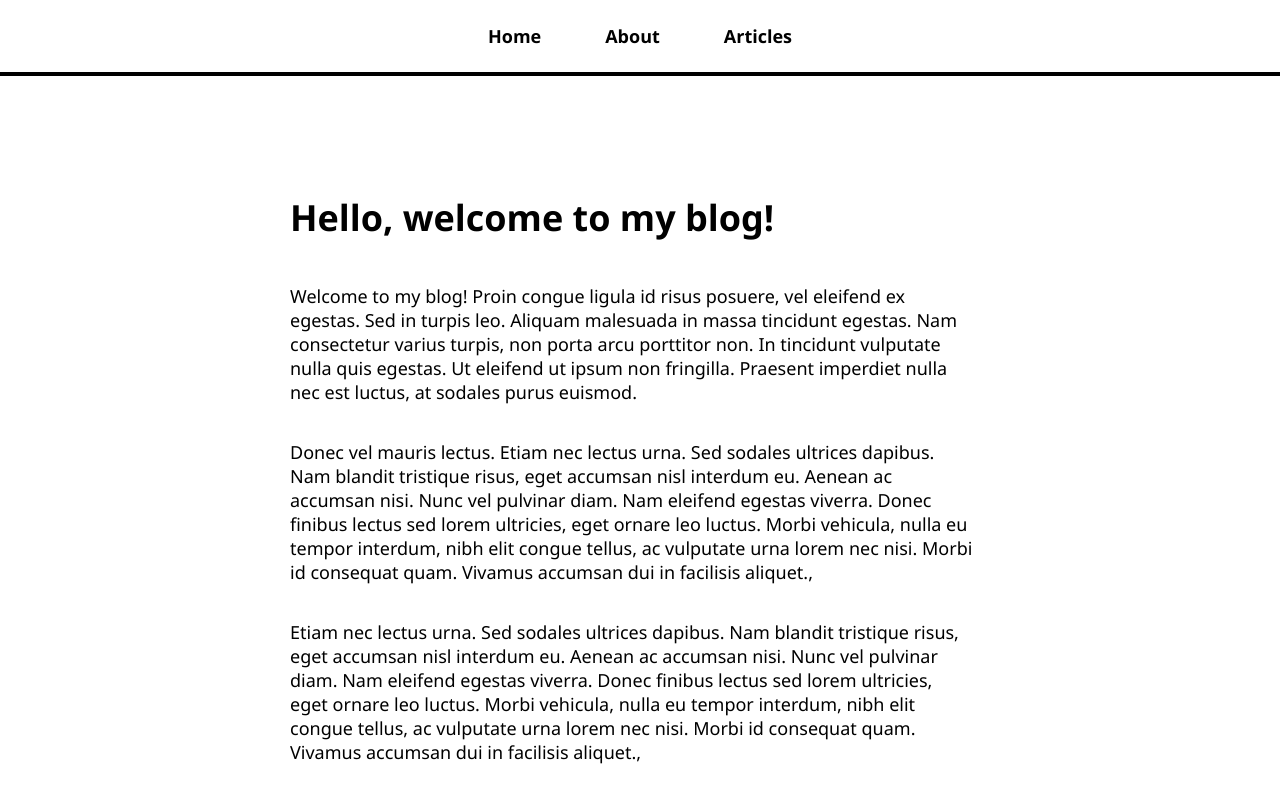
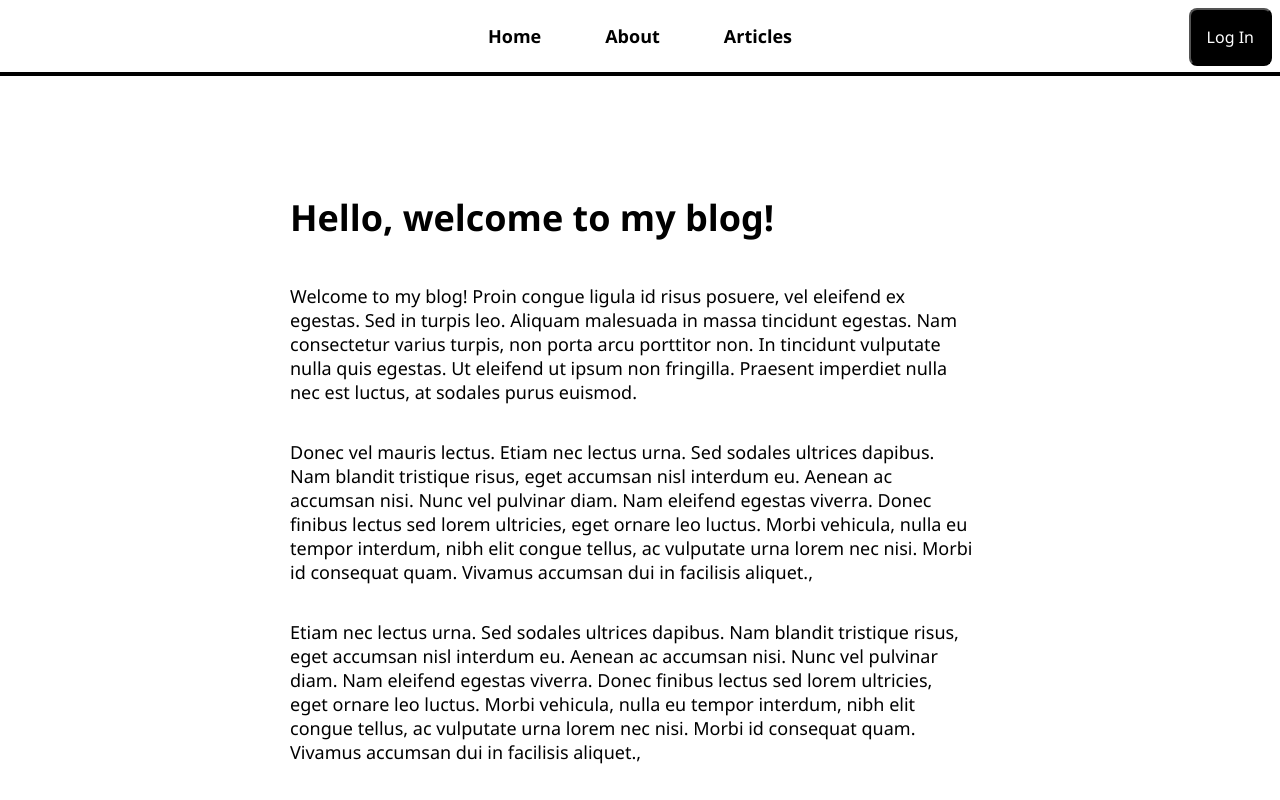
Before and after one commit to archiemartini/my-blog, a React (Create React App) app: page / in a window 1280 px wide. Built offline with nearby package versions, Linux system fonts and the light colour scheme; no server answers.

Commit message:
added logout button to nav-right

```diff
--- a/src/NavBar.tsx
+++ b/src/NavBar.tsx
@@ -1,6 +1,11 @@
-import { Link } from 'react-router-dom'
+import { Link, useNavigate } from 'react-router-dom';
+import { getAuth, signOut} from 'firebase/auth';
+import useUser from './hooks/useUser';
 
 const NavBar = () => {
+  const { user } = useUser();
+  const navigate = useNavigate();
+
   return (
     <nav>
       <ul>
@@ -14,6 +19,16 @@
           <Link to="/articles">Articles</Link>
         </li>
       </ul>
+      <div className="nav-right">
+        {user
+          ? <button onClick={() => {
+            signOut(getAuth());
+          }}>Log Out</button>
+          : <button onClick={() => {
+            navigate('/login');
+          }}>Log In</button>
+        }
+      </div>
     </nav>
   )
 }
```
